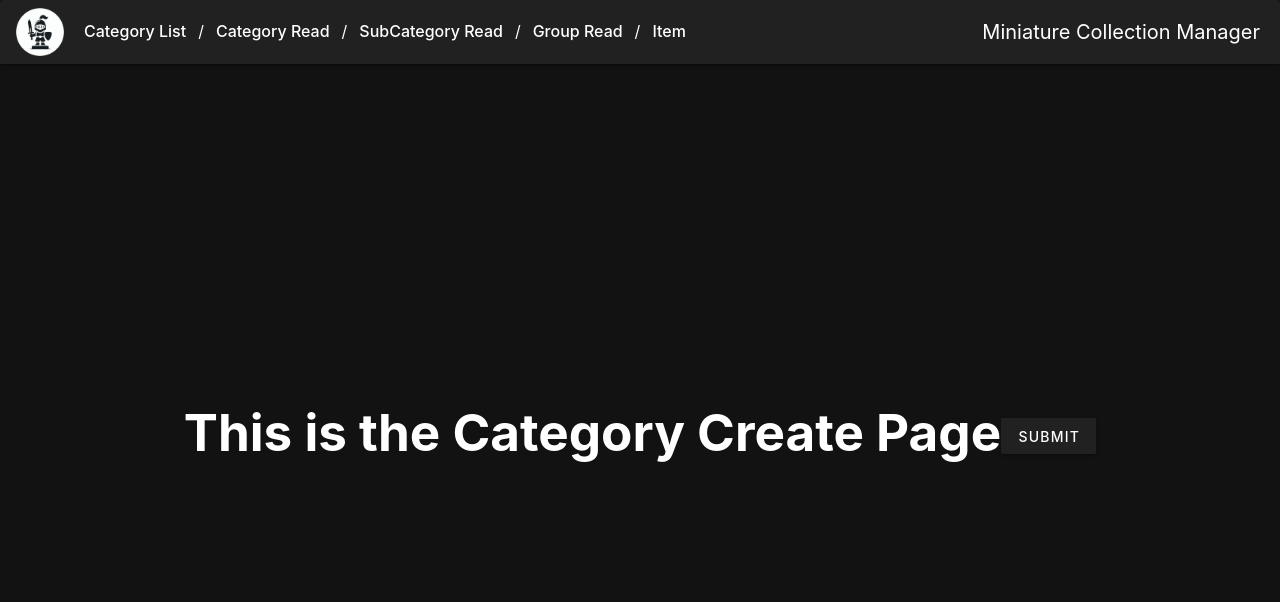
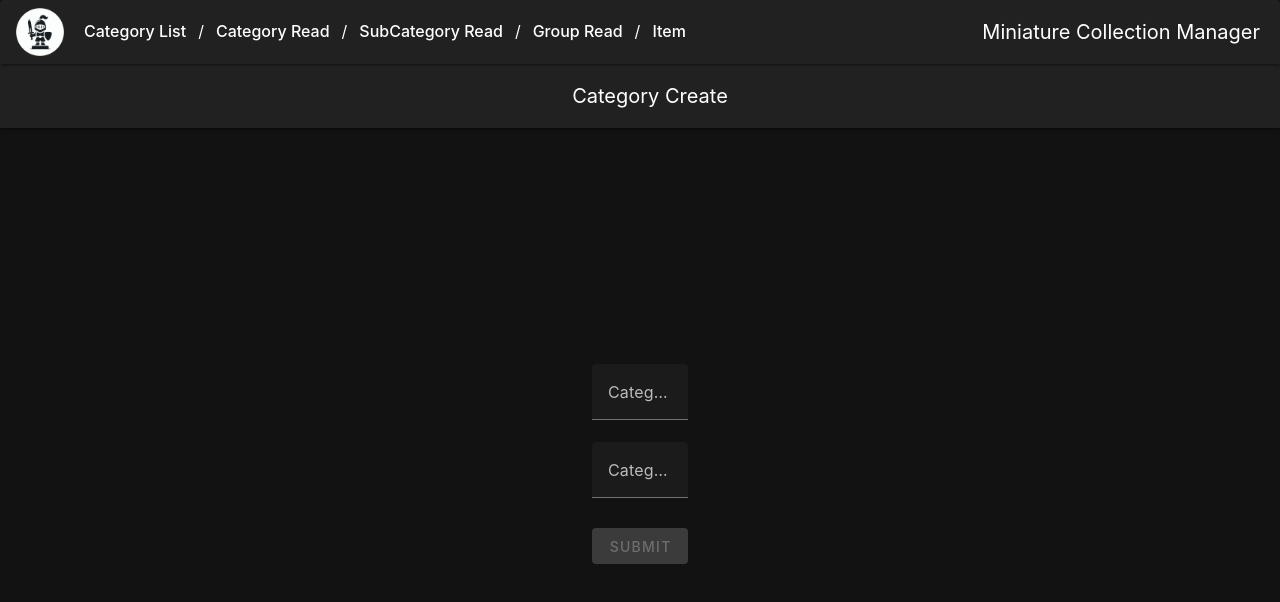
Before and after one commit to KWilson718/MiniatureCollectionManager, a Vue app: page /#/category-create in a window 1280 px wide. Shown: the top 602 px of the page. Built offline with nearby package versions, Linux system fonts and the light colour scheme.

Commit message:
Getting a basic setup of Category Create Started

```diff
--- a/_formatting-plans/lowerLevelDataStructure.json
+++ b/_formatting-plans/lowerLevelDataStructure.json
@@ -1,6 +1,7 @@
 {
     "id": "generatedID",
     "name": "Group Name",
+    "description": "description",
     "metadata": {
         "created-at": "date",
         "updated-at": "date"
--- a/_formatting-plans/topLevelDataStructure.json
+++ b/_formatting-plans/topLevelDataStructure.json
@@ -3,6 +3,7 @@
         {
             "id": "generatedID",
             "name": "Category Name",
+            "description": "Notes",
             "metadata": {
                 "created-at": "date",
                 "updated-at": "date"
@@ -11,6 +12,7 @@
                 {
                     "id": "generatedID",
                     "name": "SubCategory Name",
+                    "description": "Notes",
                     "metadata": {
                         "created-at": "date",
                         "updated-at": "date"
--- /dev/null
+++ b/src/assets/modules/rules.ts
@@ -0,0 +1,5 @@
+// src/assets/modules/rules.ts
+export const rules = {
+    required: [(v: string) => !!v || 'Required Field'], // Ensure this is an array of functions
+    minLength: (v: string, length: number) => v.length >= length || `Minimum ${length} Characters`,
+};
--- a/src/components/Header.vue
+++ b/src/components/Header.vue
@@ -14,10 +14,24 @@
             <v-app-bar-title style="margin-right: 1rem;">Miniature Collection Manager</v-app-bar-title>
         </template>
     </v-app-bar>
+    <v-app-bar :elevation="2">
+        <template v-slot="append">
+            <v-app-bar-title>{{ pageTitle }}</v-app-bar-title>
+        </template>
+    </v-app-bar>
 </template>
 
 <script lang="ts">
+    import { computed } from 'vue';
+    import { useRoute } from 'vue-router';
+
     export default {
+        setup() {
+            const route = useRoute();
+            const pageTitle = computed(() => route.name || 'Loading...');
+
+            return {pageTitle};
+        },
         data: () => ({
             items: [
             {
--- a/src/lib/dbController.ts
+++ b/src/lib/dbController.ts
@@ -7,6 +7,7 @@ addRxPlugin(RxDBCleanupPlugin);
 export interface Category {
     id: string;
     name: string;
+    description: string;
     metadata: object;
     subcategories: object;
 }
@@ -14,6 +15,7 @@ export interface Category {
 export interface Group {
     id: string;
     name: string;
+    description: string;
     metadata: object;
     subcategories: object;
 }
@@ -27,6 +29,7 @@ const categorySchema = {
     properties: {
         id: { type: 'string', maxLength: 20 },
         name: { type: 'string' },
+        description: {type: 'string'},
         metadata: { type: 'object' },
         subCategories: { type: 'array', items: { type: 'object' } }
     },
@@ -41,6 +44,7 @@ const groupSchema = {
     properties: {
         id: { type: 'string', maxLength: 20 },
         name: { type: 'string' },
+        description: {type: 'string'},
         metadata: { type: 'object' },
         items: { type: 'array', items: { type: 'object' } }
     },
--- a/src/modules/rules.ts
+++ /dev/null
@@ -1,3 +0,0 @@
-const rules = {
-    required: (value: any) => !!value || 'This Field is Required'
-}
--- a/src/pages/Category/CategoryCreate.vue
+++ b/src/pages/Category/CategoryCreate.vue
@@ -1,11 +1,45 @@
 <template>
-    <h1>This is the Category Create Page</h1>
+    <div>
+        <v-form ref="form" v-model="valid">
+            <v-text-field
+                v-model="categoryName"
+                :rules="rules.required"
+                label="Category Name"
+            ></v-text-field>
 
-    <div>
-        <v-sheet class="mx-auto">
-            <v-form>
-                <v-btn class="mt-2" type="submit" block>Submit</v-btn>
-            </v-form>
-        </v-sheet>
+            <v-text-field
+                v-model="categoryDesc"
+                label="Category Description"
+            ></v-text-field>
+
+            <v-btn class="mt-2" :disabled="!valid" @click="submit">Submit</v-btn>
+        </v-form>
     </div>
 </template>
+
+<script lang="ts">
+import { defineComponent, ref } from 'vue';
+import { rules } from '../../assets/modules/rules.ts';
+
+export default defineComponent({
+    setup() {
+        const valid = ref(false);
+        const categoryName = ref('');
+        const categoryDesc = ref('');
+
+        const submit = () => {
+            if (valid.value) {
+                console.log('Form submitted:', { categoryName: categoryName.value, categoryDesc: categoryDesc.value });
+            }
+        };
+
+        return {
+            valid,
+            categoryName,
+            categoryDesc,
+            submit,
+            rules, // Making rules available in the template
+        };
+    },
+});
+</script>
```
Also changed, not shown: src/assets/mixins/formMixins.ts (added), src/assets/mixins/standardMixins.ts (added).
